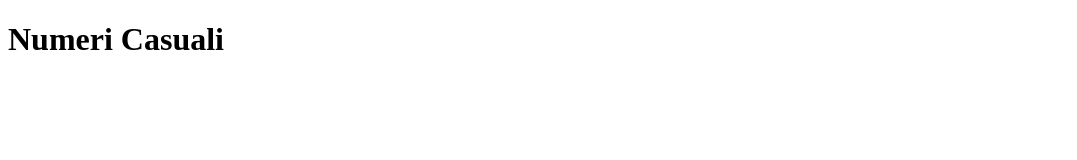
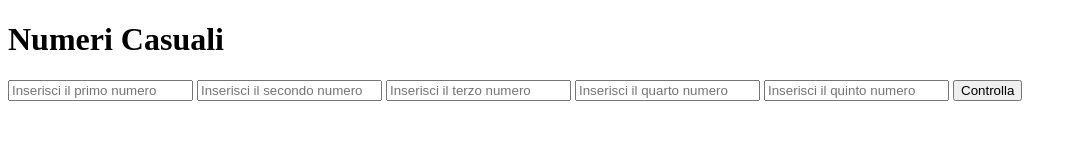
Before and after one commit to justwana-fly/js-simon, a plain HTML site: page index.html in a window 1280 px wide. Shown: the whole page, without its empty margins (0-1077 px from the left). Drawn offline with Linux system fonts and the light colour scheme.

Commit message:
ho fatto gli input per controllare i numeri inseriti

```diff
--- a/index.html
+++ b/index.html
@@ -8,7 +8,17 @@
 <body>
 
     <h1>Numeri Casuali</h1>
+
     <div id="output"></div>
+
+    <div id="input-container">
+        <input type="text" id="numero1" class="numero-input" placeholder="Inserisci il primo numero">
+        <input type="text" id="numero2" class="numero-input" placeholder="Inserisci il secondo numero">
+        <input type="text" id="numero3" class="numero-input" placeholder="Inserisci il terzo numero">
+        <input type="text" id="numero4" class="numero-input" placeholder="Inserisci il quarto numero">
+        <input type="text" id="numero5" class="numero-input" placeholder="Inserisci il quinto numero">
+        <button onclick="controlla()">Controlla</button>
+    </div>
 
     <script src="app.js"></script>
 </body>
```
